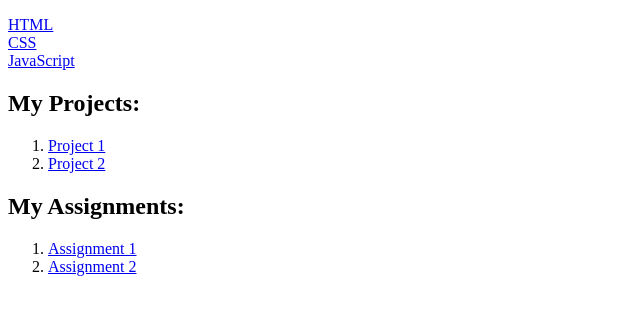
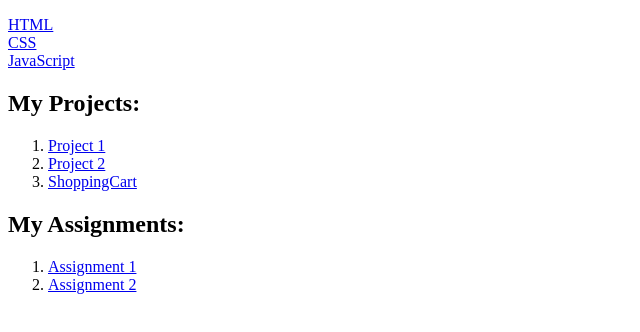
Before and after one commit to Rohitpawar0005/Rohitpawar0005.github.io, a plain HTML site: page index.html in a window 1280 px wide. Shown: the part 100-432 px from the top of the page, without its empty margins (0-640 px from the left). Drawn offline with Linux system fonts and the light colour scheme.

Commit message:
modified:   index.html

```diff
--- a/index.html
+++ b/index.html
@@ -15,6 +15,7 @@
     <ol>
         <li><a href="Portfolio/p1/index.html">Project 1</a></li>
         <li><a href="Portfolio/p2/index.html">Project 2</a></li>
+        <li><a href="Portfolio/ShoppingCart/index.html">ShoppingCart</a></li>
     </ol>
     <h2>My Assignments:</h2>
     <ol>
```
